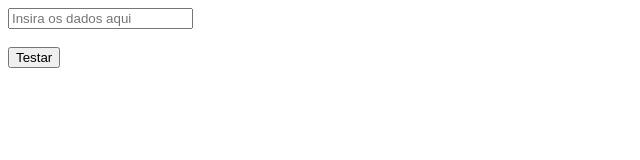
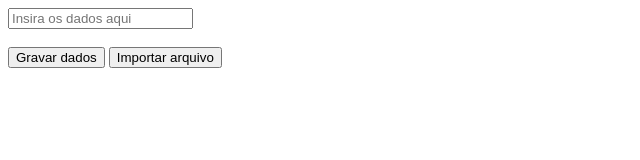
Before and after one commit to rarrifano/statistic-moe, a website: page scripts/inputTeste.html in a window 1280 px wide. Shown: the whole page, without its empty margins (0-640 px from the left). Drawn offline with Linux system fonts and the light colour scheme.

Commit message:
now the application can import archives .csv and after the aplication will organnize the data from an imported archive

```diff
--- a/scripts/funcoesTrabalho.js
+++ b/scripts/funcoesTrabalho.js
@@ -8,15 +8,23 @@ function trataInput(){
     var countElements = {}
     realSheetParameters[0].forEach(function(i){ countElements[i] = (countElements[i]||0)+1})
     console.log(countElements)
-    console.log("Elementos: " + elements)
     let maiorNumero = realSheetParameters[0][realSheetParameters[0].length - 1]
     console.log("Maior: " + maiorNumero)
     let menorNumero = realSheetParameters[0][0]
     console.log("Menor: "+ menorNumero)
     let totaldeIndicesVetor = realSheetParameters[0].length
     console.log("Total: " + totaldeIndicesVetor)
-    return { realSheetParameters, maiorNumero, menorNumero, totaldeIndicesVetor, countElements}
+    return {realSheetParameters, maiorNumero, menorNumero, totaldeIndicesVetor, countElements}
+
 }
+
+function importArchive() {
+    let arquivo = document.createElement("INPUT")
+    arquivo.setAttribute("type", "file")
+    arquivo.setAttribute("accept", ".csv")
+    document.body.appendChild(arquivo)
+
+  }
 
 //Function what returns a number of lines and the number of colomns of a tabulation
 const quantitativaContinua = function(max, min, totalElem){
--- a/scripts/inputTeste.html
+++ b/scripts/inputTeste.html
@@ -14,8 +14,9 @@
           <input class="input" id="input" placeholder="Insira os dados aqui"/>
           <br/>
           <br/>
-          <button type="button" class="button" onclick ="trataInput()">Testar</button>
-      </div>
+          <button type="button" class="button" onclick ="trataInput()">Gravar dados</button>
+          <button onclick="importArchive()">Importar arquivo</button>
+     </div>
       <script src="funcoesTrabalho.js"></script>
   </body>
 </html>
```
Also changed, not shown: package.json (added, +22 -0 lines).
